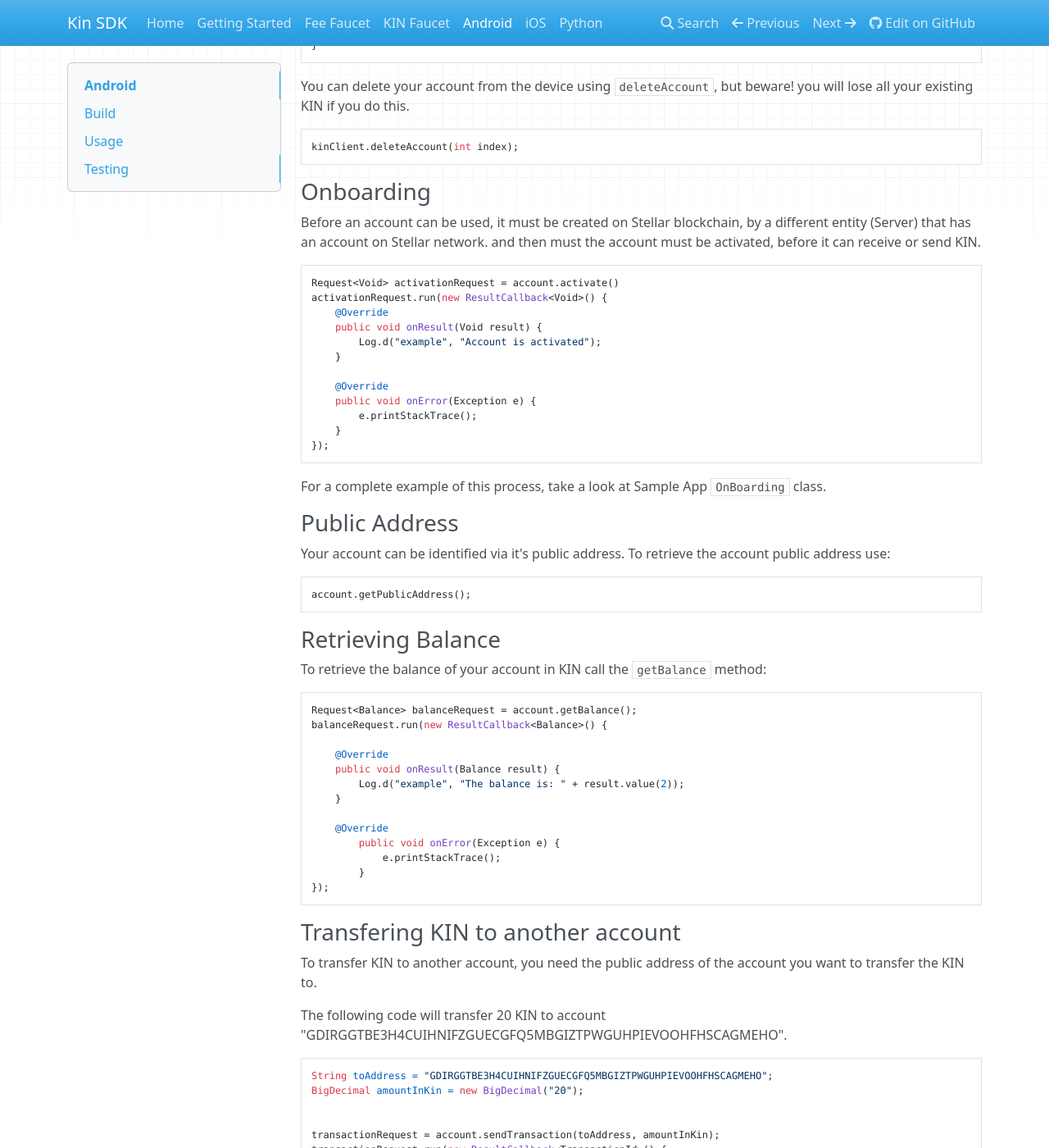
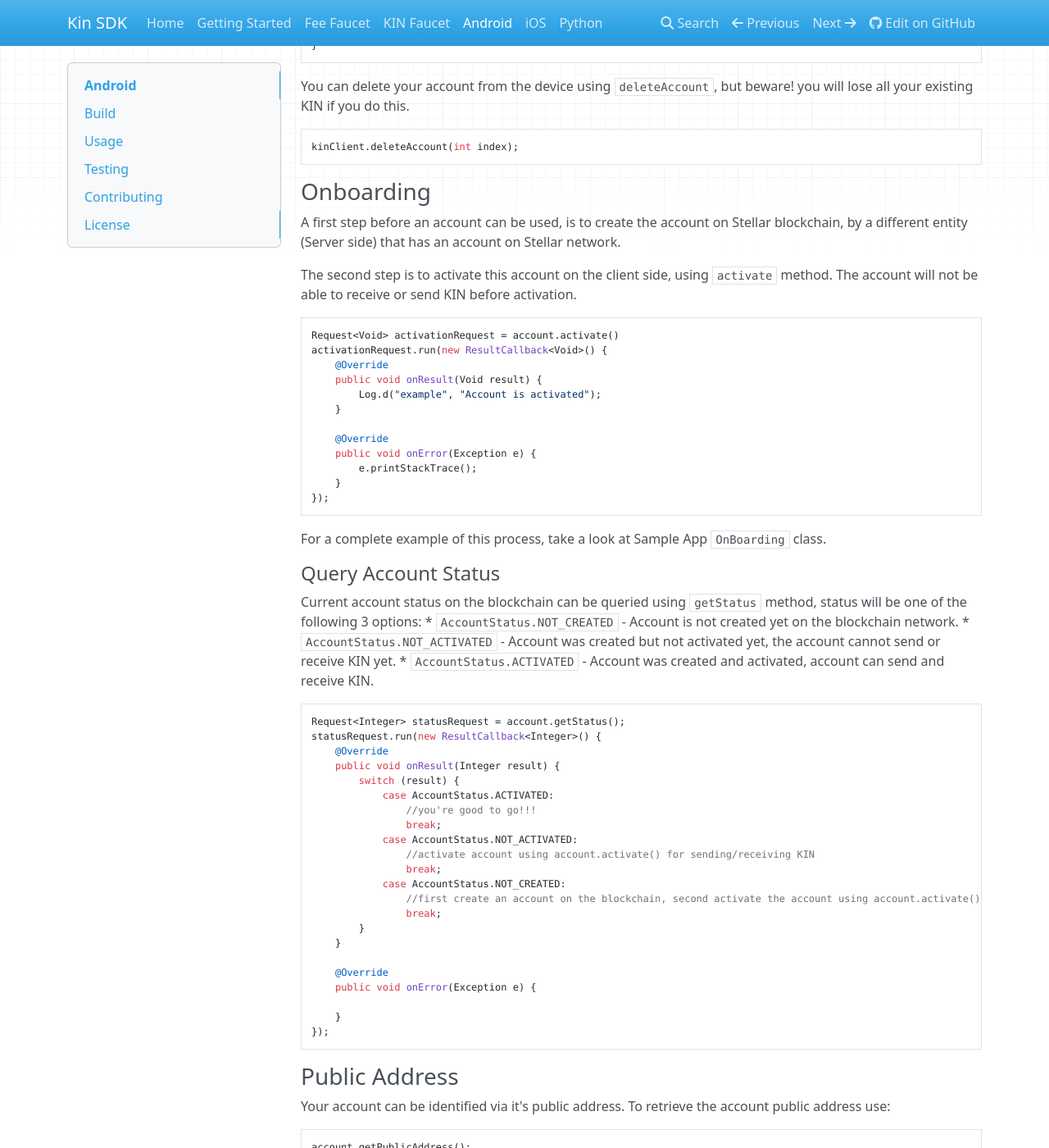
Before and after one commit to kinecosystem/kin-core-docs, an MkDocs documentation site: the page built from docs/android.md, in a window 1280 px wide and 1400 px high, scrolled down 1325 px. Shown: the whole window at 82% size. Built offline with MkDocs 1.6.1, drawn with Linux system fonts in a browser that asks for light colours; nearby versions of some CDN libraries; old or Windows-style settings are respelled for this version of MkDocs; some of the changed text lies outside the part shown.

Commit message:
update android docs according to kin-core-android

````diff
--- a/docs/android.md
+++ b/docs/android.md
@@ -1,5 +1,4 @@
 # Android
-
 This Android library is responsible for creating a new Stellar account and managing KIN balance and transactions.
 
 The main repository is at [github.com/kinecosystem/kin-core-android](https://github.com/kinecosystem/kin-core-android).
@@ -7,7 +6,6 @@
 ## Build
 
 Add this to your module's `build.gradle` file.
-
 ```gradle
 repositories {
     ...
@@ -42,17 +36,14 @@
 ```
 
 To connect to a test Stellar network use the following ServiceProvider:
-
 ```java
 new ServiceProvider("https://horizon-testnet.stellar.org", ServiceProvider.NETWORK_ID_TEST)
 ```
 
 ### Creating and retrieving a KIN account
-
 The first time you use `KinClient` you need to create a new account,
 the details of the created account will be securely stored on the device.
 Multiple accounts can be created using `addAccount`.
-
 ```java
 KinAccount account;
 try {
@@ -64,8 +55,8 @@
 }
 ```
 
+
 Calling `getAccount` with the existing account index, will retrieve the account stored on the device.
-
 ```java
 if (kinClient.hasAccount()) {
     account = kinClient.getAccount(0);
@@ -74,16 +65,15 @@
 
 You can delete your account from the device using `deleteAccount`,
 but beware! you will lose all your existing KIN if you do this.
-
 ```java
 kinClient.deleteAccount(int index);
 ```
 
 ### Onboarding
+A first step before an account can be used, is to create the account on Stellar blockchain, by a different entity (Server side) that has an account on Stellar network.
 
-Before an account can be used, it must be created on Stellar blockchain, by a different entity (Server) that has an account
-on Stellar network.
-and then must the account must be activated, before it can receive or send KIN.
+The second step is to activate this account on the client side, using `activate` method. The account will not be able to receive or send KIN before activation.
+
 
 ```java
 Request<Void> activationRequest = account.activate()
@@ -99,21 +89,50 @@
     }
 });
 ```
-
 For a complete example of this process, take a look at Sample App `OnBoarding` class.
 
+#### Query Account Status
+
+Current account status on the blockchain can be queried using `getStatus` method,
+status will be one of the following 3 options:
+* `AccountStatus.NOT_CREATED` - Account is not created yet on the blockchain network.
+* `AccountStatus.NOT_ACTIVATED` - Account was created but not activated yet, the account cannot send or receive KIN yet.
+* `AccountStatus.ACTIVATED` - Account was created and activated, account can send and receive KIN.
+
+```java
+Request<Integer> statusRequest = account.getStatus();
+statusRequest.run(new ResultCallback<Integer>() {
+    @Override
+    public void onResult(Integer result) {
+        switch (result) {
+            case AccountStatus.ACTIVATED:
+                //you're good to go!!!
+                break;
+            case AccountStatus.NOT_ACTIVATED:
+                //activate account using account.activate() for sending/receiving KIN
+                break;
+            case AccountStatus.NOT_CREATED:
+                //first create an account on the blockchain, second activate the account using account.activate()
+                break;
+        }
+    }
+
+    @Override
+    public void onError(Exception e) {
+
+    }
+});
+```
+
 ### Public Address
-
 Your account can be identified via it's public address. To retrieve the account public address use:
-
 ```java
 account.getPublicAddress();
 ```
 
+
 ### Retrieving Balance
-
 To retrieve the balance of your account in KIN call the `getBalance` method:
-
 ```java
 Request<Balance> balanceRequest = account.getBalance();
 balanceRequest.run(new ResultCallback<Balance>() {
@@ -131,12 +150,10 @@
 ```
 
 ### Transfering KIN to another account
-
 To transfer KIN to another account, you need the public address of the account you want
 to transfer the KIN to.
 
 The following code will transfer 20 KIN to account "GDIRGGTBE3H4CUIHNIFZGUECGFQ5MBGIZTPWGUHPIEVOOHFHSCAGMEHO".
-
 ```java
 String toAddress = "GDIRGGTBE3H4CUIHNIFZGUECGFQ5MBGIZTPWGUHPIEVOOHFHSCAGMEHO";
 BigDecimal amountInKin = new BigDecimal("20");
@@ -157,8 +174,7 @@
 });
 ```
 
-##### Memo
-
+#### Memo
 Arbitrary data can be added to a transfer operation using the memo parameter,
 the memo is a `String` of up to 28 characters.
 
@@ -178,12 +194,10 @@
         }
 });
 ```
-
 ### Listening to payments
 
 Ongoing payments in KIN, from or to an account, can be observed,
 by adding payment listener using `BlockchainEvents`:
-
 ```java
 ListenerRegistration listenerRegistration = account.blockchainEvents()
             .addPaymentListener(new EventListener<PaymentInfo>() {
@@ -195,11 +209,9 @@
                 }
             });
 ```
-
 For unregister the listener use `listenerRegistration.remove()` method.
 
 ### Listening to account creation
-
 Account creation on the blockchain network, can be observed, by adding create account listener using `BlockchainEvents`:
 
 ```java
@@ -211,7 +223,6 @@
                 }
             });
 ```
-
 For unregister the listener use `listenerRegistration.remove()` method.
 
 ### Sync vs Async
@@ -238,10 +249,16 @@
 ```
 
 ### Sample Application
-
-For a more detailed example on how to use the library please take a look at our [Sample App](https://github.com/kinecosystem/kin-core-android/tree/dev/sample/).
+For a more detailed example on how to use the library please take a look at our [Sample App](sample/).
 
 ## Testing
 
 Both Unit tests and Android tests are provided, Android tests include integration tests that run on the Stellar test network,
 these tests are marked as `@LargeTest`, because they are time consuming, and depends on the network.
+
+
+## Contributing
+Please review our [CONTRIBUTING.md](CONTRIBUTING.md) guide before opening issues and pull requests.
+
+## License
+The kin-core-android library is licensed under [MIT license](LICENSE.md).
````
Also changed, not shown: other parts of docs/android.md (+2 -6 lines).
